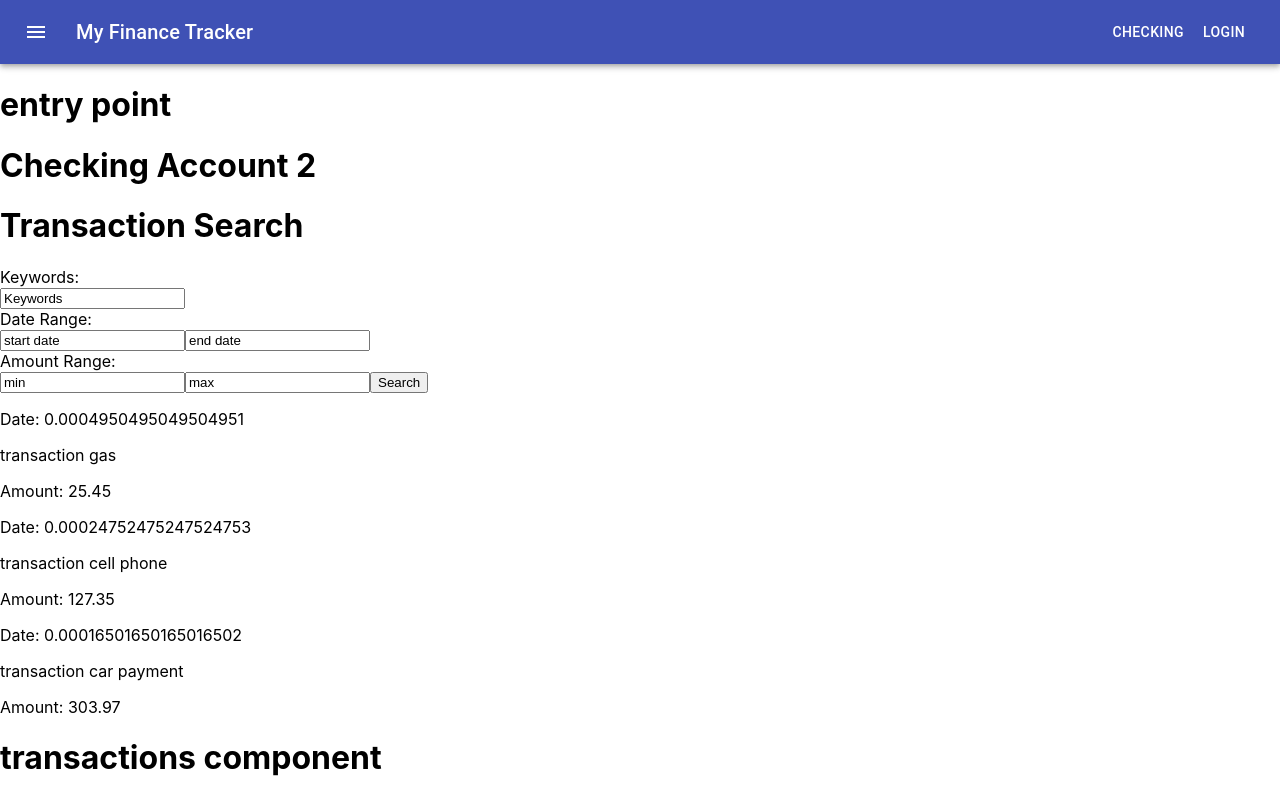
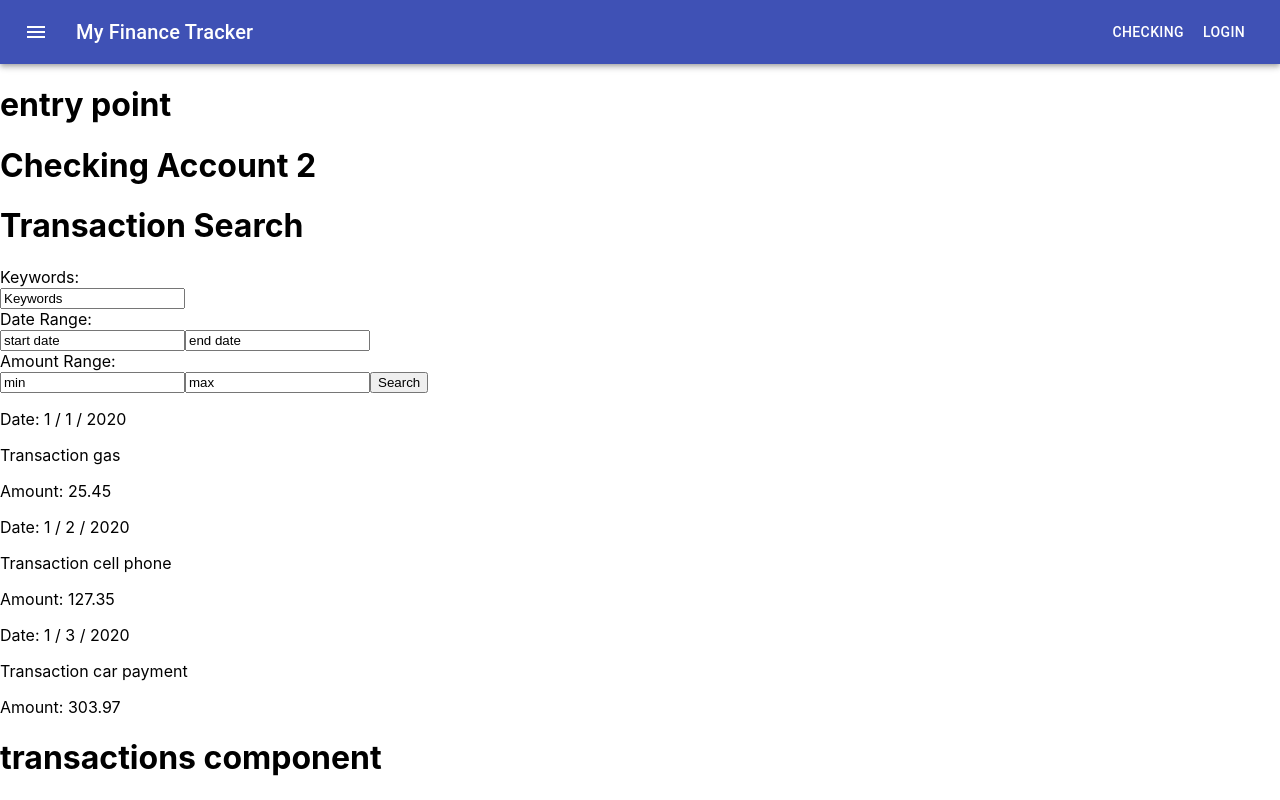
Before and after one commit to danlagos/react-checkbook, a React (Create React App) app: page / in a window 1280 px wide. Shown: the top 800 px of the page. Built offline with nearby package versions, Linux system fonts and the light colour scheme.

Commit message:
minor change to pending transactions component.

```diff
--- a/src/components/checkingAccount/checkingAccount2.js
+++ b/src/components/checkingAccount/checkingAccount2.js
@@ -6,9 +6,9 @@ import Transactions from './transactions.js';
 class CheckingAccount2 extends Component {
   state = {
     pendingTransData: [
-      { id: 0, date: 1 / 1 / 2020, income: false, transaction: "gas", amount: 25.45 },
-      { id: 1, date: 1 / 2 / 2020, income: false, transaction: "cell phone", amount: 127.35 },
-      { id: 2, date: 1 / 3 / 2020, income: false, transaction: "car payment", amount: 303.97 },
+      { id: 0, date: '1 / 1 / 2020', income: false, transaction: "gas", amount: 25.45 },
+      { id: 1, date: '1 / 2 / 2020', income: false, transaction: "cell phone", amount: 127.35 },
+      { id: 2, date: '1 / 3 / 2020', income: false, transaction: "car payment", amount: 303.97 },
     ]
   }
   render() {
--- a/src/components/checkingAccount/pendingTransactions.js
+++ b/src/components/checkingAccount/pendingTransactions.js
@@ -6,7 +6,7 @@ function PendingTransactions(props) {
     <div className="App">
       <div>
         <p>Date: {props.date} </p>
-        <p>transaction {props.transaction}</p>
+        <p>Transaction {props.transaction}</p>
         <p>Amount: {props.amount}</p>
       </div>
     </div>
```
Also changed, not shown: 1 other file (tests, documents, lock files or other folders).
